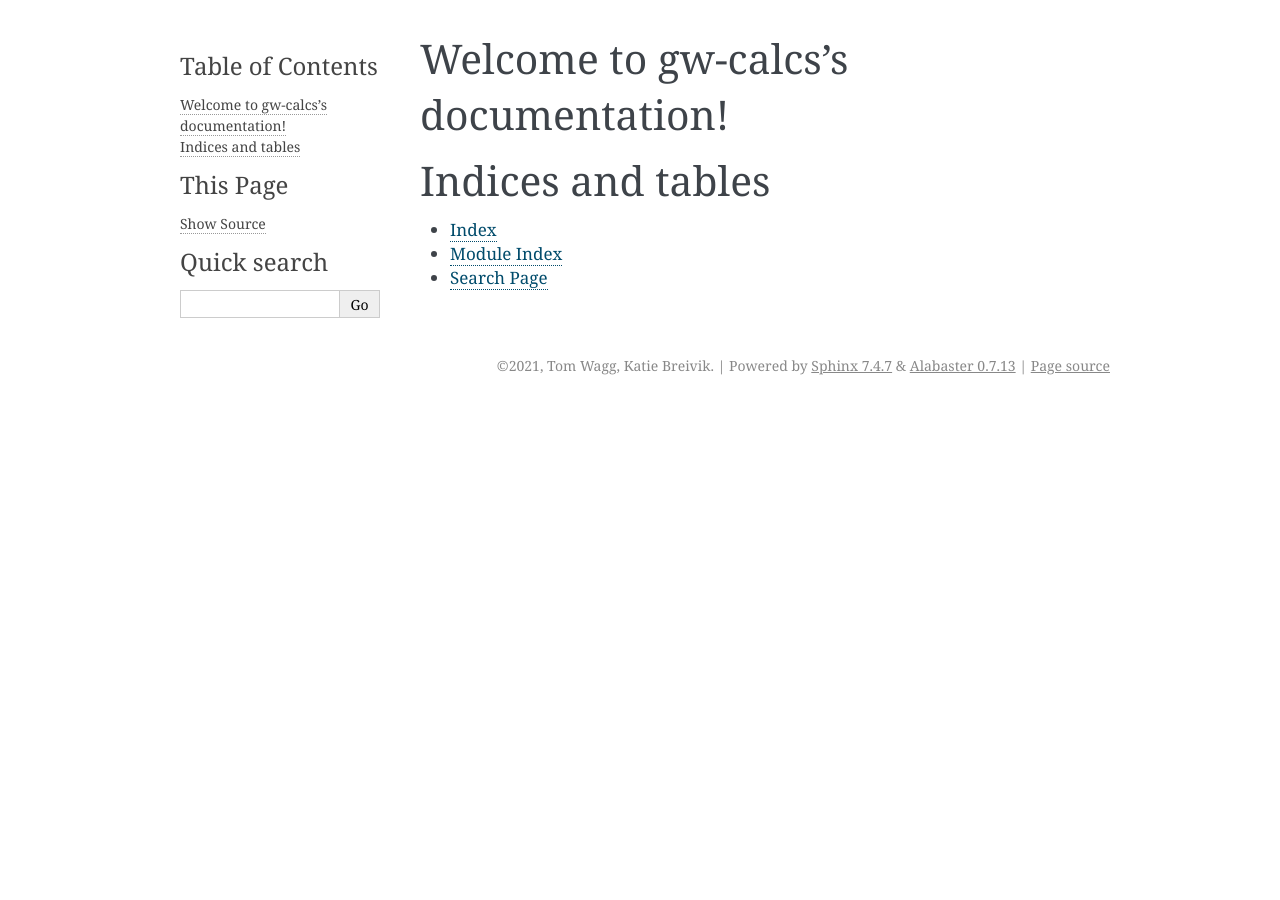
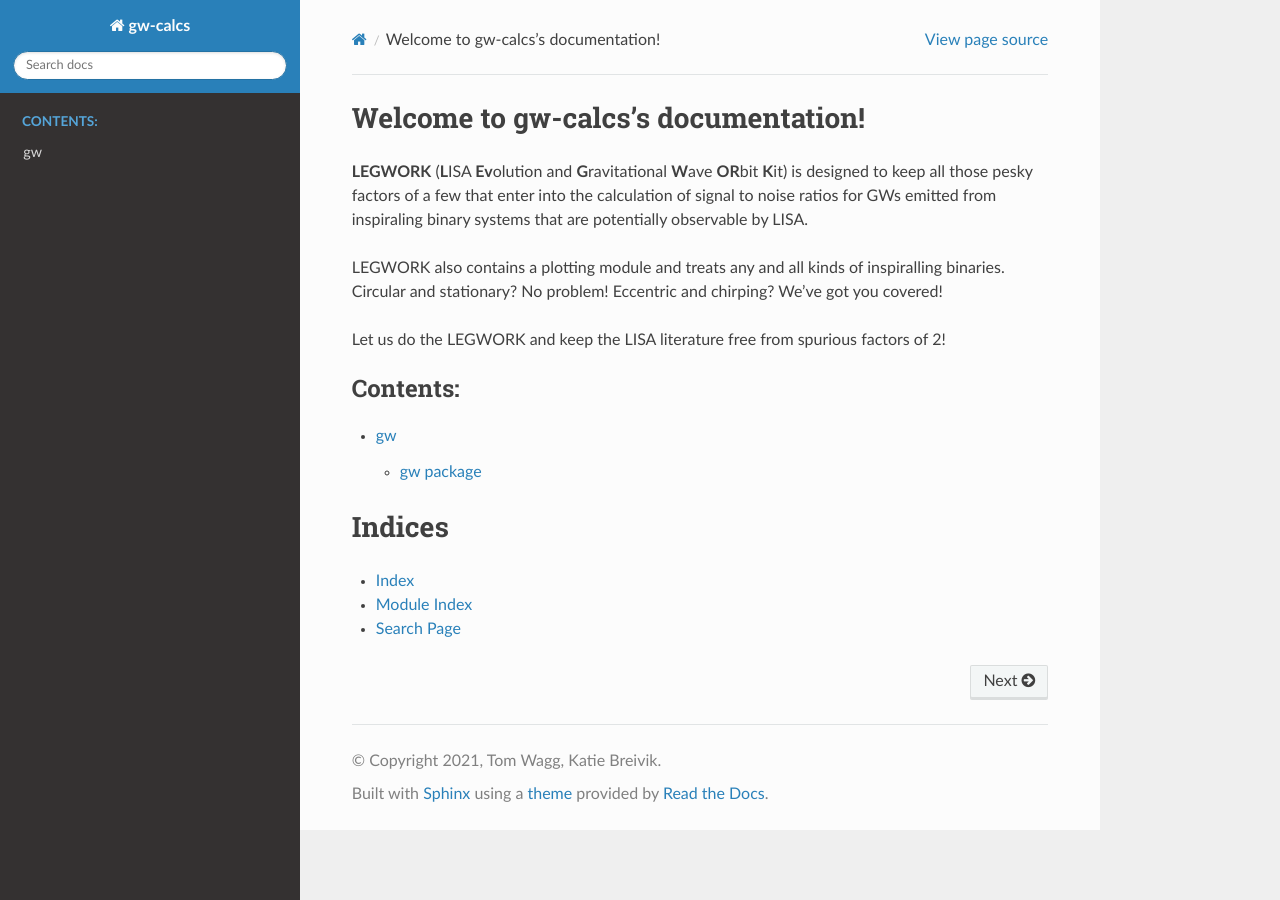
Before and after one commit to TeamLEGWORK/LEGWORK, a Sphinx documentation site: the page built from docs/index.rst, in a window 1280 px wide. Built offline with Sphinx 7.4.7 and the Read the Docs theme 2.0.0, drawn with Linux system fonts in a browser that asks for light colours.

Commit message:
filling in some of the docs

```diff
--- a/docs/conf.py
+++ b/docs/conf.py
@@ -34,6 +34,7 @@ extensions = [
     'IPython.sphinxext.ipython_console_highlighting',
     'IPython.sphinxext.ipython_directive',
     'numpydoc',
+    'sphinx_rtd_theme',
 ]
 
 # fix numpydoc autosummary
@@ -60,7 +61,7 @@ exclude_patterns = ['_build', 'Thumbs.db', '.DS_Store']
 # The theme to use for HTML and HTML Help pages.  See the documentation for
 # a list of builtin themes.
 #
-html_theme = 'alabaster'
+html_theme = 'sphinx_rtd_theme'
 
 # Add any paths that contain custom static files (such as style sheets) here,
 # relative to this directory. They are copied after the builtin static files,
--- a/docs/index.rst
+++ b/docs/index.rst
@@ -5,15 +5,22 @@
 
 Welcome to gw-calcs's documentation!
 ====================================
+**LEGWORK** (**L**\ ISA **Ev**\ olution and **G**\ ravitational **W**\ ave **OR**\ bit **K**\ it) is designed to keep all those pesky factors of a few that enter into the calculation of signal to noise ratios for GWs emitted from inspiraling binary systems that are potentially observable by LISA.
+
+LEGWORK also contains a plotting module and treats any and all kinds of inspiralling binaries.
+Circular and stationary? No problem!
+Eccentric and chirping? We've got you covered!
+
+Let us do the LEGWORK and keep the LISA literature free from spurious factors of 2!
 
 .. toctree::
    :maxdepth: 2
    :caption: Contents:
 
+   modules
 
-
-Indices and tables
-==================
+Indices
+=======
 
 * :ref:`genindex`
 * :ref:`modindex`
```
Also changed, not shown: 1 other file.
